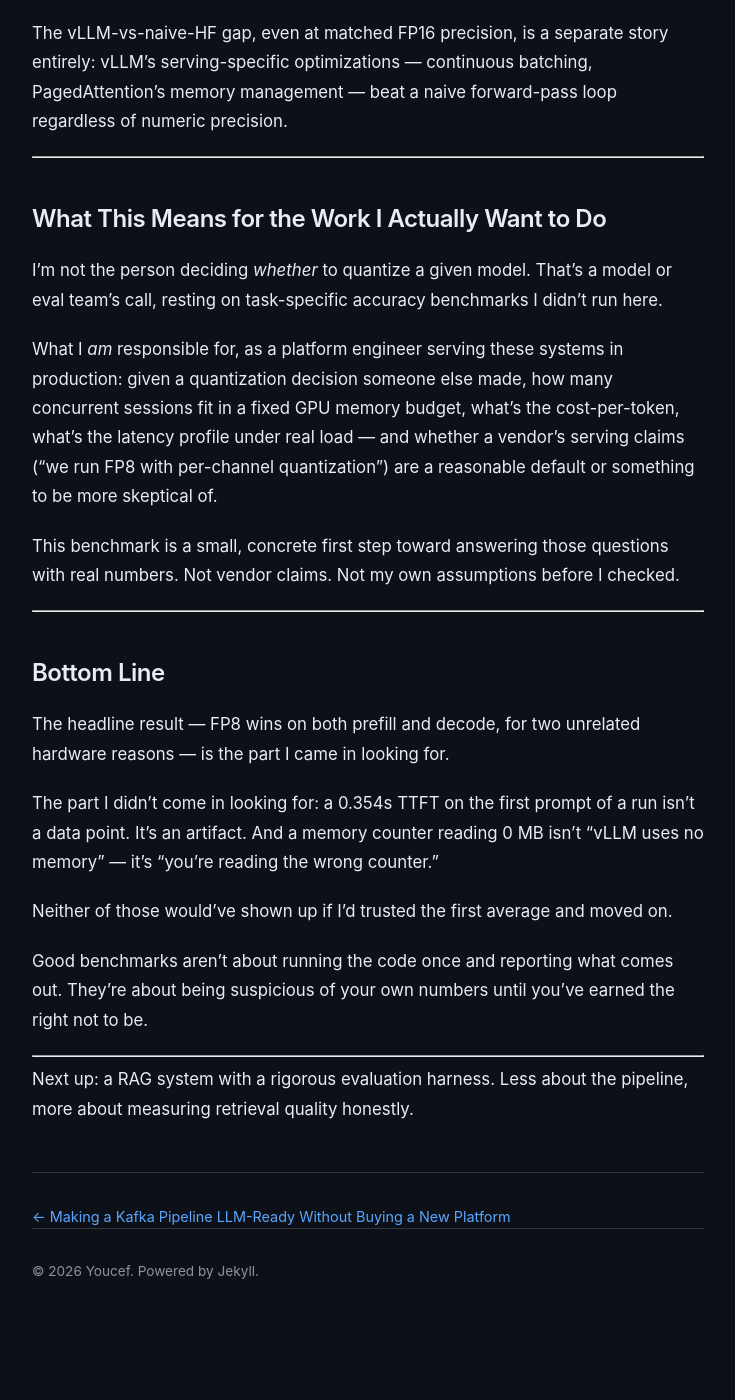
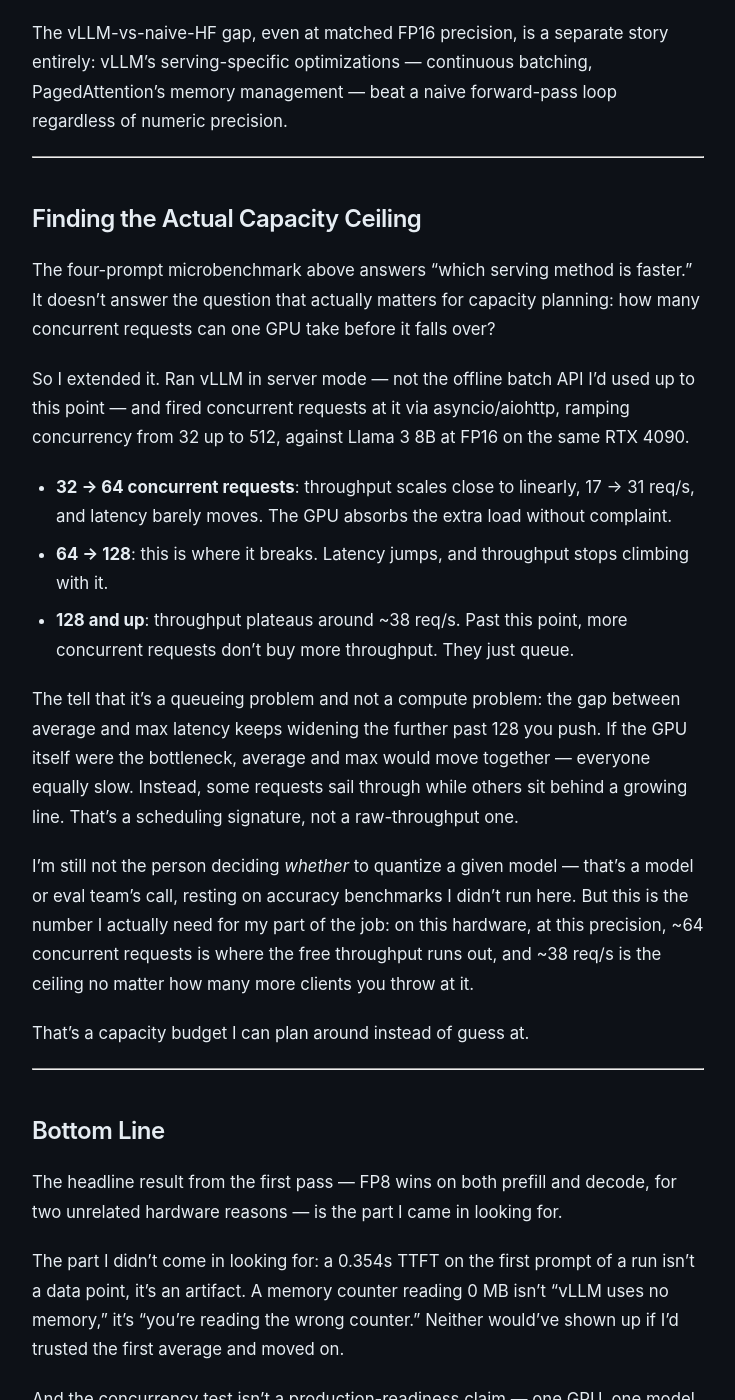
Before and after one commit to youcefjd/youcefdjeddar, a Jekyll site: the page built from _posts/2026-07-10-benchmarking-llama-3-8b-three-ways.md, in a window 1280 px wide and 1400 px high, scrolled down 5215 px. Shown: the whole window, without its empty margins (272-1007 px from the left). Built offline with Jekyll 4.4.1, drawn with Linux system fonts in a browser that asks for light colours; before the commit the page ends 6530 px from its top, so only the background shows below that; some of the changed text lies outside the part shown.

Commit message:
Add concurrency ceiling test to Llama 3 benchmarking post

```diff
--- a/_posts/2026-07-10-benchmarking-llama-3-8b-three-ways.md
+++ b/_posts/2026-07-10-benchmarking-llama-3-8b-three-ways.md
@@ -131,23 +131,31 @@
 
 ---
 
-## What This Means for the Work I Actually Want to Do
+## Finding the Actual Capacity Ceiling
 
-I'm not the person deciding *whether* to quantize a given model. That's a model or eval team's call, resting on task-specific accuracy benchmarks I didn't run here.
+The four-prompt microbenchmark above answers "which serving method is faster." It doesn't answer the question that actually matters for capacity planning: how many concurrent requests can one GPU take before it falls over?
 
-What I *am* responsible for, as a platform engineer serving these systems in production: given a quantization decision someone else made, how many concurrent sessions fit in a fixed GPU memory budget, what's the cost-per-token, what's the latency profile under real load — and whether a vendor's serving claims ("we run FP8 with per-channel quantization") are a reasonable default or something to be more skeptical of.
+So I extended it. Ran vLLM in server mode — not the offline batch API I'd used up to this point — and fired concurrent requests at it via asyncio/aiohttp, ramping concurrency from 32 up to 512, against Llama 3 8B at FP16 on the same RTX 4090.
 
-This benchmark is a small, concrete first step toward answering those questions with real numbers. Not vendor claims. Not my own assumptions before I checked.
+- **32 → 64 concurrent requests**: throughput scales close to linearly, 17 → 31 req/s, and latency barely moves. The GPU absorbs the extra load without complaint.
+- **64 → 128**: this is where it breaks. Latency jumps, and throughput stops climbing with it.
+- **128 and up**: throughput plateaus around ~38 req/s. Past this point, more concurrent requests don't buy more throughput. They just queue.
+
+The tell that it's a queueing problem and not a compute problem: the gap between average and max latency keeps widening the further past 128 you push. If the GPU itself were the bottleneck, average and max would move together — everyone equally slow. Instead, some requests sail through while others sit behind a growing line. That's a scheduling signature, not a raw-throughput one.
+
+I'm still not the person deciding *whether* to quantize a given model — that's a model or eval team's call, resting on accuracy benchmarks I didn't run here. But this is the number I actually need for my part of the job: on this hardware, at this precision, ~64 concurrent requests is where the free throughput runs out, and ~38 req/s is the ceiling no matter how many more clients you throw at it.
+
+That's a capacity budget I can plan around instead of guess at.
 
 ---
 
 ## Bottom Line
 
-The headline result — FP8 wins on both prefill and decode, for two unrelated hardware reasons — is the part I came in looking for.
+The headline result from the first pass — FP8 wins on both prefill and decode, for two unrelated hardware reasons — is the part I came in looking for.
 
-The part I didn't come in looking for: a 0.354s TTFT on the first prompt of a run isn't a data point. It's an artifact. And a memory counter reading 0 MB isn't "vLLM uses no memory" — it's "you're reading the wrong counter."
+The part I didn't come in looking for: a 0.354s TTFT on the first prompt of a run isn't a data point, it's an artifact. A memory counter reading 0 MB isn't "vLLM uses no memory," it's "you're reading the wrong counter." Neither would've shown up if I'd trusted the first average and moved on.
 
-Neither of those would've shown up if I'd trusted the first average and moved on.
+And the concurrency test isn't a production-readiness claim — one GPU, one model, one precision, synthetic load. What it is: proof that I can take a serving stack and come back with an actual capacity number instead of a shrug. That's the muscle I was actually training this week.
 
 Good benchmarks aren't about running the code once and reporting what comes out. They're about being suspicious of your own numbers until you've earned the right not to be.
 
```
